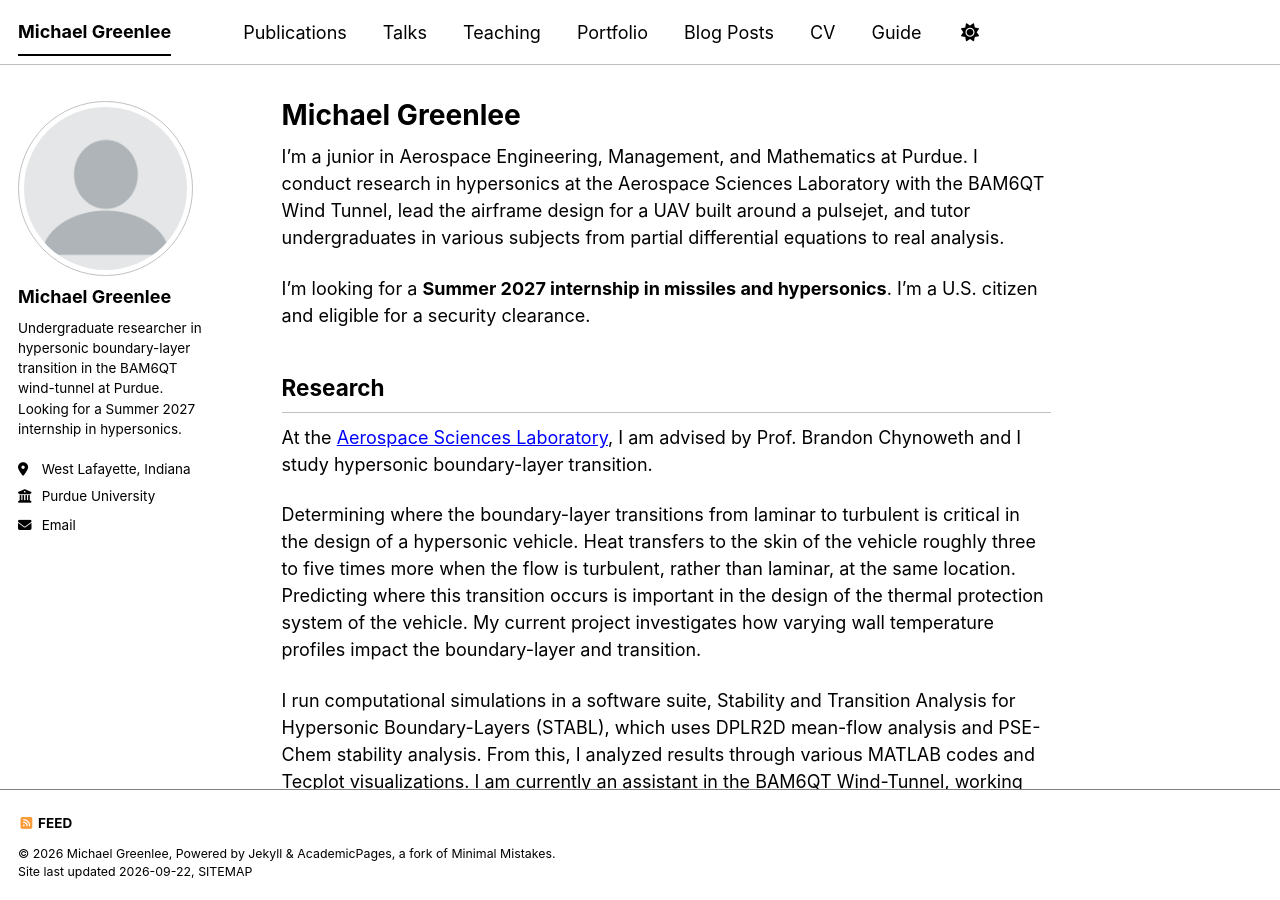
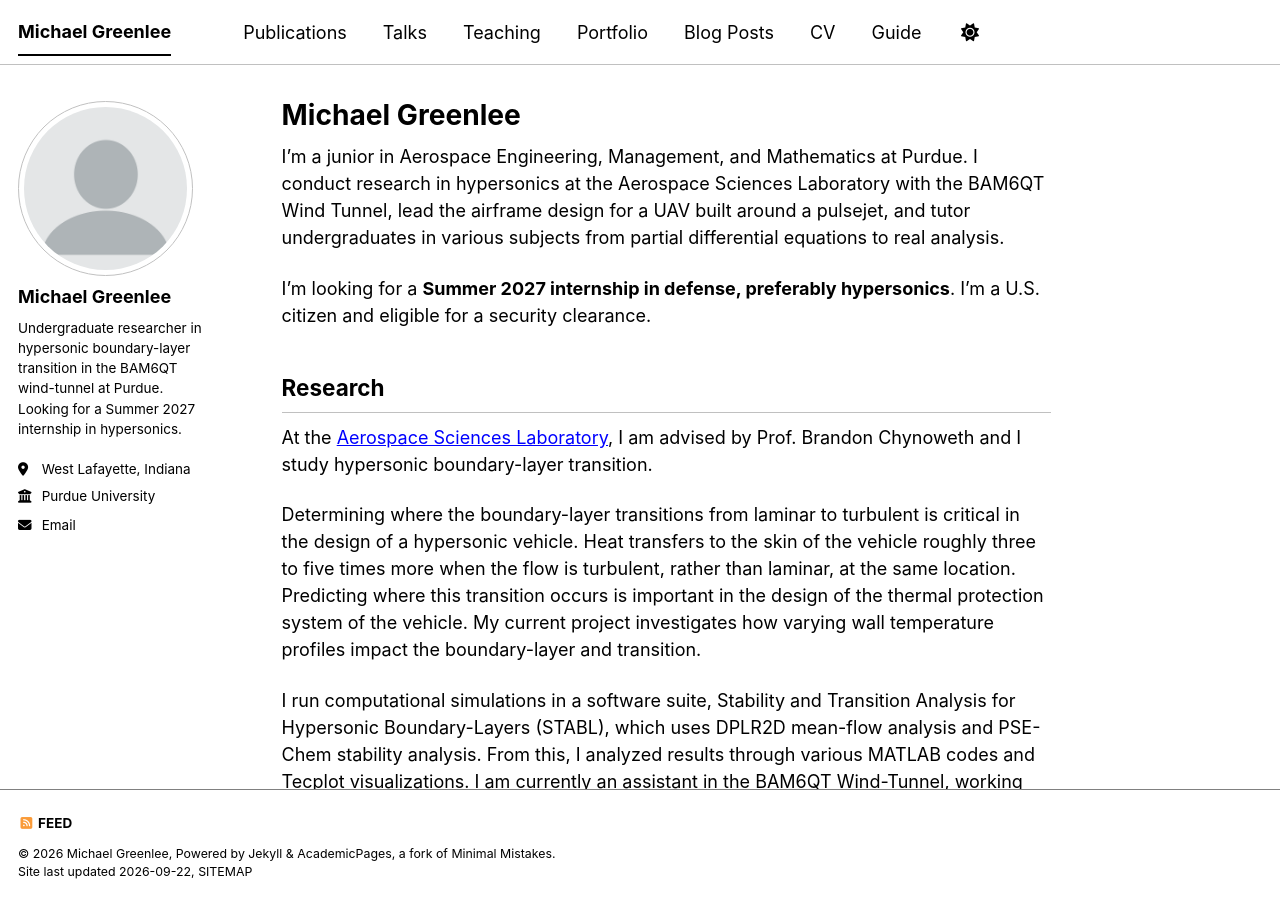
Before and after one commit to mgreenlee16/mgreenlee.github.io, a Jekyll site: the page built from _pages/about.md, in a window 1280 px wide and 900 px high. Built offline with Jekyll 4.4.1, drawn with Linux system fonts in a browser that asks for light colours; a style sheet for code colours, icons or effects is not loaded.

Commit message:
Update about.md

```diff
--- a/_pages/about.md
+++ b/_pages/about.md
@@ -9,7 +9,7 @@ redirect_from:
 
 I'm a junior in Aerospace Engineering, Management, and Mathematics at Purdue. I conduct research in hypersonics at the Aerospace Sciences Laboratory with the BAM6QT Wind Tunnel, lead the airframe design for a UAV built around a pulsejet, and tutor undergraduates in various subjects from partial differential equations to real analysis.
 
-I'm looking for a **Summer 2027 internship in missiles and hypersonics**.
+I'm looking for a **Summer 2027 internship in defense, preferably hypersonics**.
 I'm a U.S. citizen and eligible for a security clearance.
 
 ## Research
```
